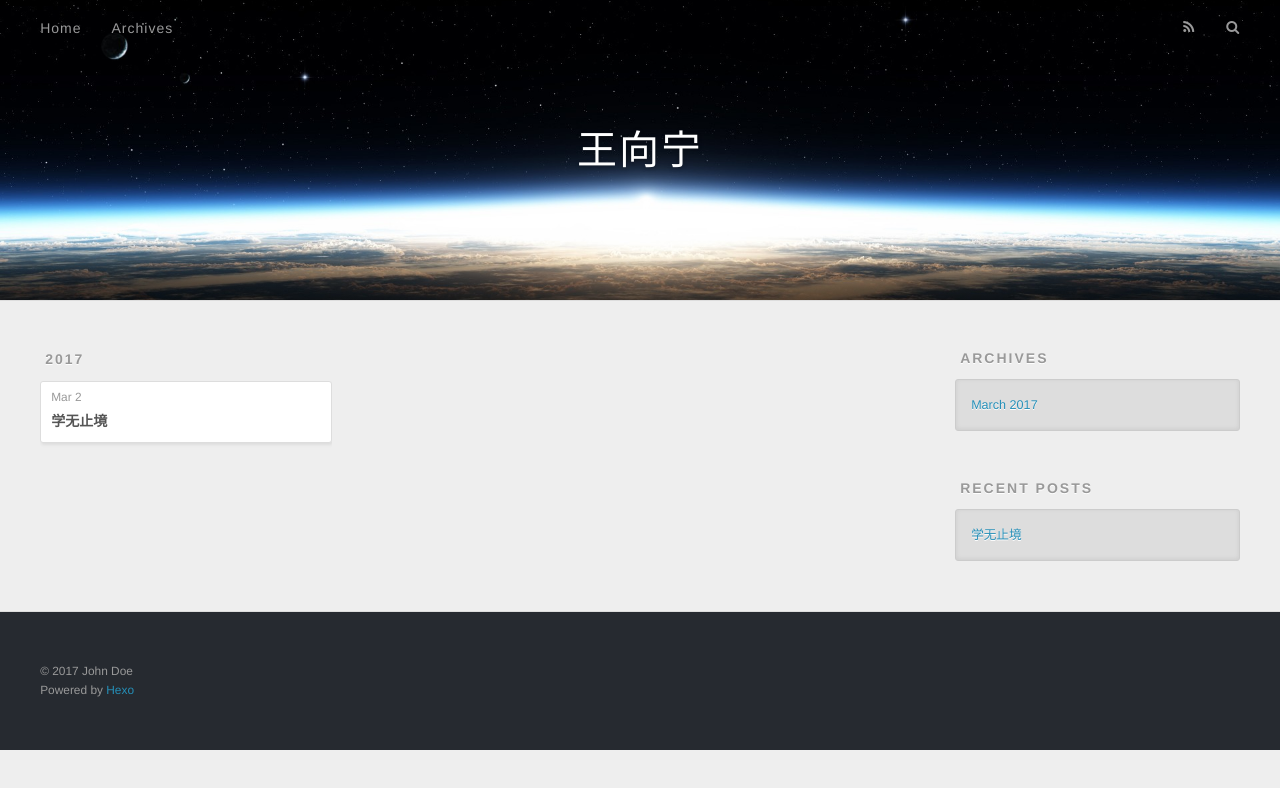
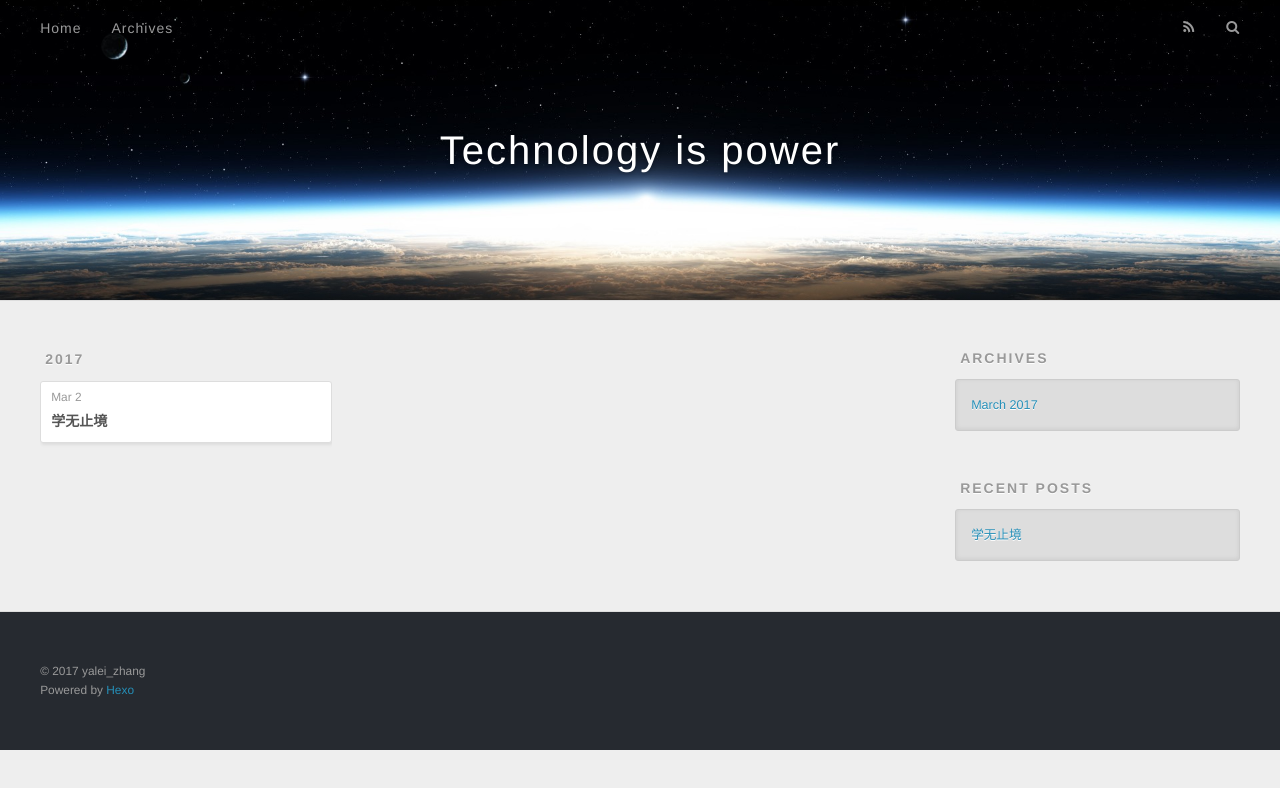
Before and after one commit to miaobrother/miaobrother.github.io, a plain HTML site: page archives/2017/03/index.html in a window 1280 px wide. Drawn offline with nearby package versions, Linux system fonts and the light colour scheme.

Commit message:
Site updated: 2017-03-02 14:50:34

```diff
--- a/archives/2017/03/index.html
+++ b/archives/2017/03/index.html
@@ -3,16 +3,16 @@
 <head>
   <meta charset="utf-8">
 
-  <title>Archives: 2017/3 | 王向宁</title>
+  <title>Archives: 2017/3 | Technology is power</title>
   <meta name="viewport" content="width=device-width, initial-scale=1, maximum-scale=1">
   <meta property="og:type" content="website">
-<meta property="og:title" content="王向宁">
+<meta property="og:title" content="Technology is power">
 <meta property="og:url" content="http://yoursite.com/archives/2017/03/index.html">
-<meta property="og:site_name" content="王向宁">
+<meta property="og:site_name" content="Technology is power">
 <meta name="twitter:card" content="summary">
-<meta name="twitter:title" content="王向宁">
+<meta name="twitter:title" content="Technology is power">
 
-    <link rel="alternate" href="/atom.xml" title="王向宁" type="application/atom+xml">
+    <link rel="alternate" href="/atom.xml" title="Technology is power" type="application/atom+xml">
 
 
     <link rel="icon" href="/favicon.png">
@@ -33,7 +33,7 @@
   <div id="header-outer" class="outer">
     <div id="header-title" class="inner">
       <h1 id="logo-wrap">
-        <a href="/" id="logo">王向宁</a>
+        <a href="/" id="logo">Technology is power</a>
       </h1>
 
     </div>
@@ -137,7 +137,7 @@
 
   <div class="outer">
     <div id="footer-info" class="inner">
-      &copy; 2017 John Doe<br>
+      &copy; 2017 yalei_zhang<br>
       Powered by <a href="http://hexo.io/" target="_blank">Hexo</a>
     </div>
   </div>
```
Also changed, not shown: 2017/03/02/hello-world/index.html (+6 -6 lines), archives/2017/index.html (+7 -7 lines), archives/index.html (+7 -7 lines), index.html (+8 -8 lines).
